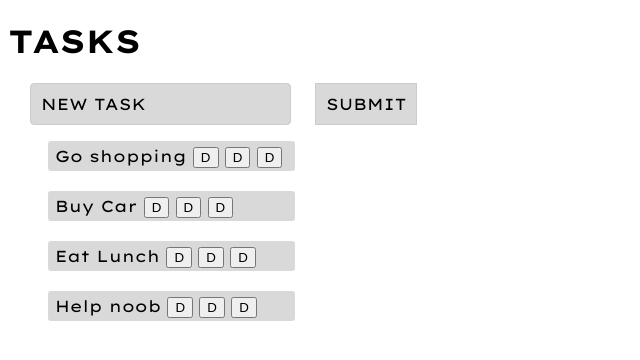
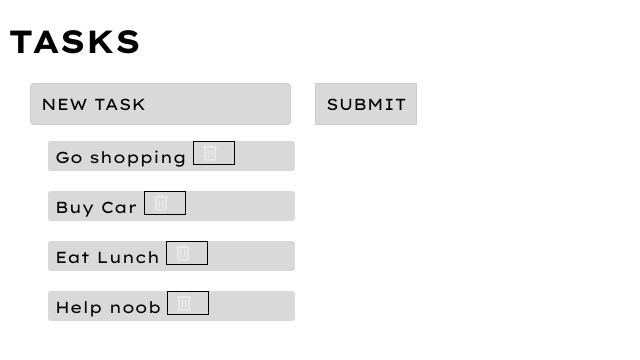
Before and after one commit to MpuugaTyroneVictorWoods2006/Task-Manager, a Django app: page /tasks/ in a window 1280 px wide. Shown: the top 360 px of the page, without its empty margins (0-640 px from the left). Run offline with Django 4.2, Linux system fonts and the light colour scheme.

```diff
--- a/Task_App/tasks/static/tasks_styles/styles.css
+++ b/Task_App/tasks/static/tasks_styles/styles.css
@@ -60,3 +60,19 @@ h1 {
     padding-left: 7px;
     font-weight: 400;
 }
+
+.icon {
+    margin-right: 8px;  /* Space between image and text */
+    width: 20px;  /* Adjust the image size */
+    height: 20px;  /* Adjust the image size */
+
+}
+
+.icon_button {
+    display: inline-flex;
+    align-items: center;  /* Vertically center the content */
+    justify-content: center;
+    background-color: rgba(217, 217, 217, 1); /* Button background color */
+    border: 1px solid;
+    cursor: pointer;
+}
--- a/Task_App/tasks/templates/tasks/index.html
+++ b/Task_App/tasks/templates/tasks/index.html
@@ -6,6 +6,7 @@
     <meta charset="UTF-8">
     <meta name="viewport" content="width=device-width, initial-scale=1.0">
     <title>Task Manager</title>
+    <link rel="icon" href="{% static 'images/favicon.svg' %}" type="image/svg+xml">
     <link rel="stylesheet" href="{% static 'tasks_styles/styles.css' %}">
 </head>
 <body>
@@ -17,9 +18,9 @@
     <ul>
         {% for task in tasks %}
             <div class="task_div">{{task}}
-                <button>D</button>
-                <button>D</button>
-                <button>D</button>
+                <button class="icon_button">
+                    <img src="{% static 'images/trash.png' %}" alt="Button Image" class="icon"/>
+                </button>
             </div>
         {%endfor%}
     </ul>
```
Also changed, not shown: Task_App/tasks/static/images/description.png (added), Task_App/tasks/static/images/done.png (added), Task_App/tasks/static/images/favicon.svg (added), Task_App/tasks/static/images/trash.png (added), Task_App/tasks/static/images/undone.png (added).
